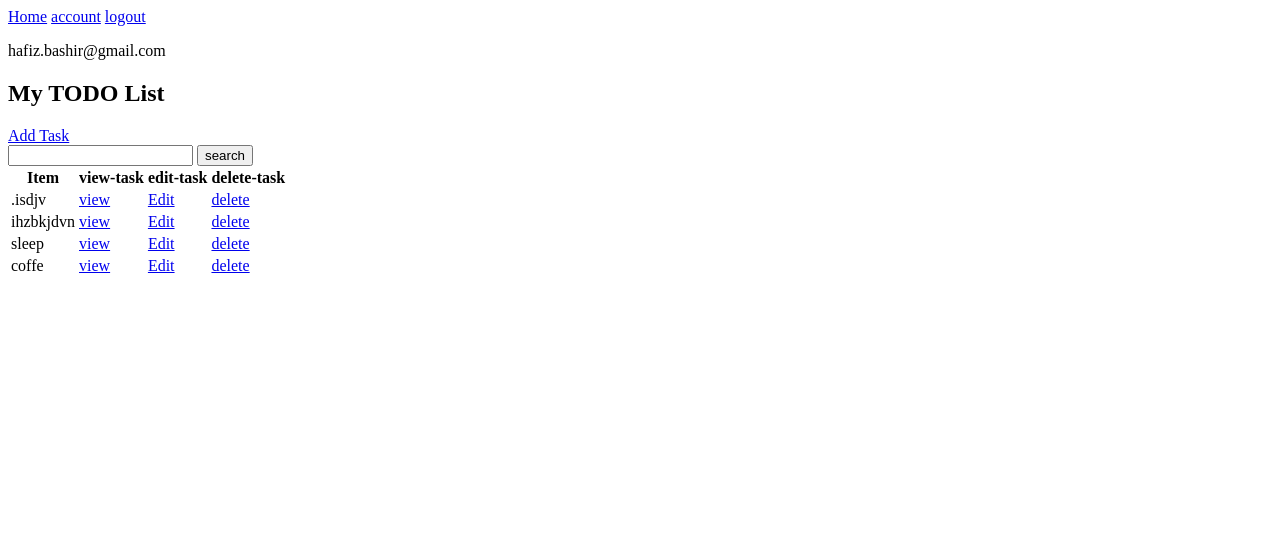
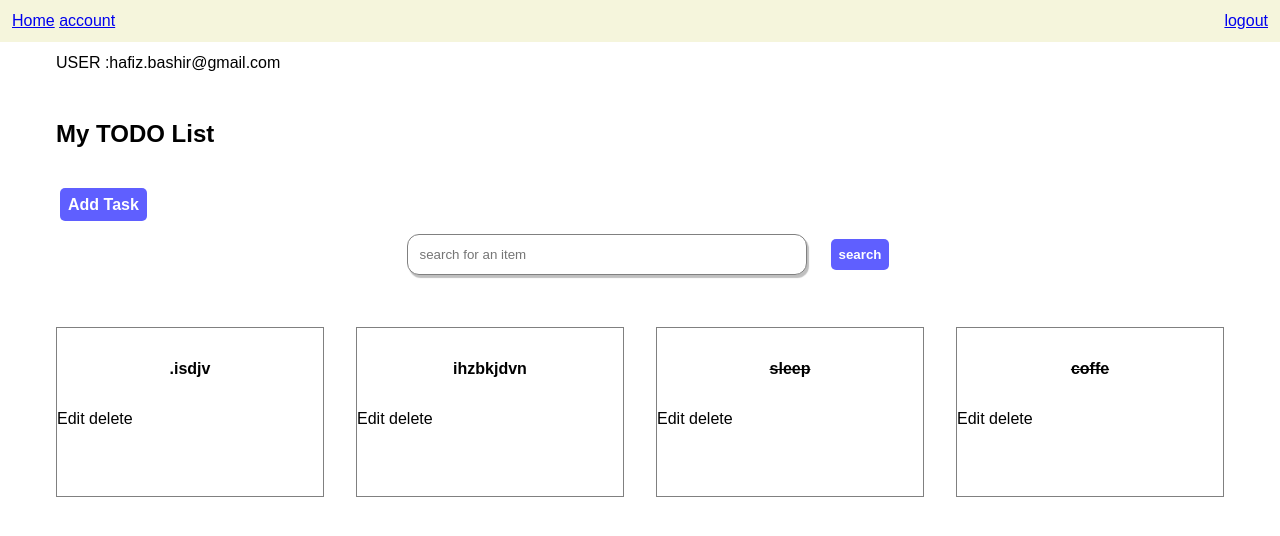
Before and after one commit to fizzayscode/todoapp, a Django app: page / in a window 1280 px wide. Shown: the top 536 px of the page. Run offline with Django 4.2, Linux system fonts and the light colour scheme; a user stored in the database is signed in; data comes from the database, SQL or seed files in the repository; both versions use the stored data as it was after the commit.

Commit message:
added some basic css styling

```diff
--- /dev/null
+++ b/static/css/main.css
@@ -0,0 +1,78 @@
+*{
+    margin:0;
+    box-sizing: border-box;
+    font-family: Arial, Helvetica, sans-serif;
+}
+
+.nav--container{
+    display: flex;
+    justify-content: space-between;
+    background-color: beige;
+    padding: 12px;
+    margin-bottom: 12px;
+}
+
+.section{
+    margin: 2em 0;
+}
+
+.search-form{
+    padding: 12px;
+    width: 400px;
+    border-radius: 12px;
+    border: 1px solid gray;
+    box-shadow: 2px 3px 1px rgba(0,0,0,0.25);
+    margin: 20px;
+}
+
+.btn-primary{
+    padding: 8px;
+    margin: 4px;
+    background-color: rgb(95, 95, 255);
+    border-radius: 5px;
+    color: white;
+    font-weight: bold;
+    text-decoration: none;
+    border: none;
+    cursor: pointer;
+    transition: background-color 0.5s;
+}
+
+.btn-primary:hover{
+    background-color: rgb(16, 16, 236);
+}
+
+.main--container{
+    margin: 0 auto;
+    max-width: 1200px;
+    padding: 0 1em;
+}
+
+.todo-list--container{
+    display: grid;
+    grid-template-columns: 1fr 1fr 1fr 1fr;
+    gap: 2em;
+}
+
+.single-task{
+    height: 170px;
+    border: 1px solid gray;
+
+}
+
+.single-task a{
+    text-decoration: none;
+    color: black;
+    text-align: center;
+
+}
+
+.search{
+   display: flex;
+   align-items: center;
+   justify-content: center;
+}
+
+.completed{
+    text-decoration: line-through;
+}
--- a/templates/index.html
+++ b/templates/index.html
@@ -1,43 +1,32 @@
-{% extends 'super.html'%} {%block content%}
+{% extends 'super.html'%} {%block content%} {%if request.user.is_authenticated%}
+<p>USER :{{request.user}}</p>
+{%endif%}
+<h2 class="section">My TODO List</h2>
+<a class="btn-primary" href="{% url 'create_task'%}">Add Task</a>
 
-{%if request.user.is_authenticated%}
-<p>{{request.user}}</p>
-{%endif%}
-<h2>My TODO List</h2>
-<a href="{% url 'create_task'%}">Add Task</a>
-
-<form  method="GET" action="{% url 'searchposts' %}" >
-  <input type="text" name="q" >
-  <input type="submit" value="search" name="submit">
+<form class="search" method="GET" action="{% url 'searchposts' %}">
+  <input
+    class="search-form"
+    type="text"
+    name="q"
+    placeholder="search for an item"
+  />
+  <input class="btn-primary" type="submit" value="search" name="submit" />
 </form>
 
-
-<table>
-  <tr>
-    <th>Item</th>
-    <th>view-task</th>
-    <th>edit-task</th>
-    <th>delete-task</th>
-  </tr>
-
-
+<div class="todo-list--container section">
   {% for task in tasks%}
-  <tr>
-    <td>{{task.name}}</td>
-    <td><a href="{%url 'details' task.id%}">view</a></td>
-    <td><a href="{%url 'update_task' task.id%}">Edit</a></td>
-    <td><a href="{%url 'delete_task' task.id%}">delete</a></td>
-  </tr>
-  <!-- like a condition for template syntax if the for loop is empty execute whats below -->
-  {% empty %}
-  {%if ones is 'normal'%}
-  <h4>empty todo list </h4>
-  <p>click <a href="#"> here</a> to add an item </p>
-  {%else%}
-  <p>no search result</p>
-  {%endif%}
+  <div class="single-task ">
+    <a href="{%url 'details' task.id%}">
+      <div>
+        <h4 class="section {% if task.completed %} completed {%endif%}">{{task.name}}</h4>
+        <a href="{%url 'update_task' task.id%}">Edit</a>
+        <a href="{%url 'delete_task' task.id%}">delete</a>
+      </div>
+    </a>
+  </div>
   {%endfor%}
-</table>
-
+</div>
+<!-- like a condition for template syntax if the for loop is empty execute whats below -->
 
 {%endblock content%}
--- a/templates/nav.html
+++ b/templates/nav.html
@@ -1,12 +1,16 @@
 {%block content%}
-
+<div class="nav--container">
+    <div>
   <a href="{%url 'index'%}">Home</a>
   <a href="{% url 'account-page'%}">account</a>
+</div>
+  <div class="log">
     {%if request.user.is_authenticated%}
     <a href="{%url 'logout'%}">logout</a>
     {%else%}
     <a href="{%url 'login'%}">login</a>
     {%endif%}
-
+  </div>
+</div>
 
 {%endblock content%}
--- a/templates/super.html
+++ b/templates/super.html
@@ -4,13 +4,16 @@
     <meta charset="UTF-8">
     <meta http-equiv="X-UA-Compatible" content="IE=edge">
     <meta name="viewport" content="width=device-width, initial-scale=1.0">
+    <link rel="stylesheet" href="../static/css/main.css">
     <title>index</title>
 </head>
 <body>
+    {%load static%}
 
     {%include 'nav.html'%}
+    <div class="main--container">
     {%block content%}
     {%endblock content%}
-
+    </div>
 </body>
 </html>
--- a/todo_list/settings.py
+++ b/todo_list/settings.py
@@ -126,6 +126,10 @@ MEDIA_ROOT=BASE_DIR/ 'static/images'
 
 STATIC_URL = 'static/'
 
+STATICFILES_DIRS=[
+    BASE_DIR / 'static'
+]
+
 # Default primary key field type
 # https://docs.djangoproject.com/en/4.1/ref/settings/#default-auto-field
 
```
Also changed, not shown: db.sqlite3. Lines whose indentation alone changed are shown as unchanged.
